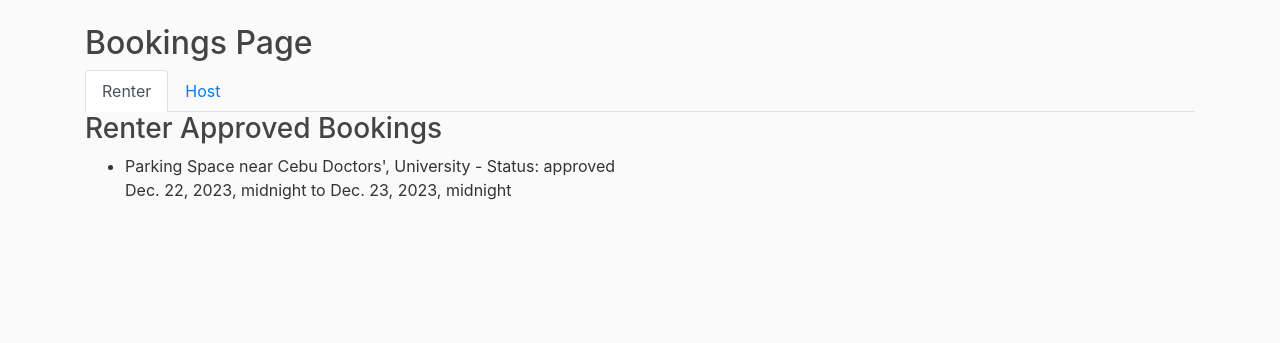
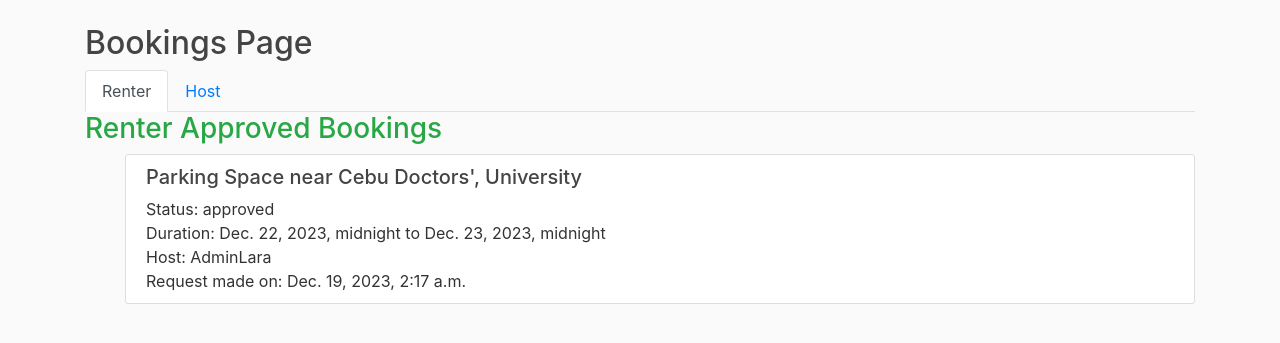
Before and after one commit to dreisnew/Space4Wheels, a Django app: page /bookings/ in a window 1280 px wide. Shown: the part 56-399 px from the top of the page. Run offline with Django 5.2, Linux system fonts and the light colour scheme; a user stored in the database is signed in; data comes from the database, SQL or seed files in the repository; some libraries are stand-ins or nearby versions.

Commit message:
adjust display in bookings

```diff
--- a/Space4Wheels/templates/Space4Wheels/bookings.html
+++ b/Space4Wheels/templates/Space4Wheels/bookings.html
@@ -1,4 +1,3 @@
-<!-- bookings.html -->
 {% extends "Space4Wheels/base.html" %}
 {% block content %}
     <h2>Bookings Page</h2>
@@ -14,62 +13,89 @@
         <div class="tab-pane fade show active" id="renter">
             <!-- Display different sections for renter bookings based on status -->
             {% if renter_pending_bookings %}
-                <h3>Renter Pending Bookings</h3>
+                <h3 class="text-primary">Renter Pending Bookings</h3>
                 <!-- Display pending bookings -->
                 <ul>
                     {% for booking in renter_pending_bookings %}
                         <!-- Display individual booking details -->
-                        <li>
-                            {{ booking.post.title }} - Status: {{ booking.status }}
+                        <article class="media content-section">
+                            <div class="media-body">
+                                <h5>{{ booking.post.title }}</h5>
+                                Status: {{ booking.status }}
                                 <br />
-                            {{ booking.reservation_start_date }} to {{ booking.reservation_end_date }}
-                        </li>
+                                Duration: {{ booking.reservation_start_date }} to {{ booking.reservation_end_date }}
+                                <br />
+                                Host: {{ booking.host.username }}
+                                <br />
+                                Request made on: {{ booking.date_requested }}
+                            </div>
+                        </article>
                     {% endfor %}
                 </ul>
             {% endif %}
 
             {% if renter_approved_bookings %}
-                <h3>Renter Approved Bookings</h3>
+                <h3 class="text-success">Renter Approved Bookings</h3>
                 <!-- Display approved bookings -->
                 <ul>
                     {% for booking in renter_approved_bookings %}
                         <!-- Display individual booking details -->
-                        <li>
-                            {{ booking.post.title }} - Status: {{ booking.status }}
+                        <article class="media content-section">
+                            <div class="media-body">
+                                <h5>{{ booking.post.title }}</h5>
+                                Status: {{ booking.status }}
                                 <br />
-                            {{ booking.reservation_start_date }} to {{ booking.reservation_end_date }}
-                        </li>
+                                Duration: {{ booking.reservation_start_date }} to {{ booking.reservation_end_date }}
+                                <br />
+                                Host: {{ booking.host.username }}
+                                <br />
+                                Request made on: {{ booking.date_requested }}
+                            </div>
+                        </article>
                     {% endfor %}
                 </ul>
             {% endif %}
 
             {% if renter_done_bookings %}
-                <h3>Renter Done Bookings</h3>
+                <h3 class="text-danger">Renter Done Bookings</h3>
                 <!-- Display done bookings -->
                 <ul>
                     {% for booking in renter_done_bookings %}
                         <!-- Display individual booking details -->
-                        <li>
-                            {{ booking.post.title }} - Status: {{ booking.status }}
+                        <article class="media content-section">
+                            <div class="media-body">
+                                <h5>{{ booking.post.title }}</h5>
+                                Status: {{ booking.status }}
                                 <br />
-                            {{ booking.reservation_start_date }} to {{ booking.reservation_end_date }}
-
-                        </li>
+                                Duration: {{ booking.reservation_start_date }} to {{ booking.reservation_end_date }}
+                                <br />
+                                Host: {{ booking.host.username }}
+                                <br />
+                                Request made on: {{ booking.date_requested }}
+                            </div>
+                        </article>
                     {% endfor %}
                 </ul>
             {% endif %}
 
             {% if renter_rejected_bookings %}
-                <h3>Renter Rejected Bookings</h3>
+                <h3 class="text-warning">Renter Rejected Bookings</h3>
                 <!-- Display rejected bookings -->
                 <ul>
                     {% for booking in renter_rejected_bookings %}
                         <!-- Display individual booking details -->
-                        <li>
-                            {{ booking.post.title }} - Status: {{ booking.status }}
+                        <article class="media content-section">
+                            <div class="media-body">
+                                <h5>{{ booking.post.title }}</h5>
+                                Status: {{ booking.status }}
                                 <br />
-                            {{ booking.reservation_start_date }} to {{ booking.reservation_end_date }}
-                        </li>
+                                Duration: {{ booking.reservation_start_date }} to {{ booking.reservation_end_date }}
+                                <br />
+                                Host: {{ booking.host.username }}
+                                <br />
+                                Request made on: {{ booking.date_requested }}
+                            </div>
+                        </article>
                     {% endfor %}
                 </ul>
             {% endif %}
@@ -80,15 +106,23 @@
         </div>
         <div class="tab-pane fade" id="host">
             {% if host_bookings_pending_approval %}
-                <h3>Host Bookings (Pending Approval)</h3>
+                <h3 class="text-primary">Host Bookings (Pending Approval)</h3>
                 <ul>
                     {% for booking in host_bookings_pending_approval %}
-                    <li>
-                        {{ booking.post.title }} - Status: {{ booking.status }}
+                    <article class="media content-section">
+                        <div class="media-body">
+                        <h5>{{ booking.post.title }}</h5>
+                        Status: {{ booking.status }}
                         <br />
                         {{ booking.reservation_start_date }} to {{ booking.reservation_end_date }}
                         <br />
                         Request by: <a href="{% url 'author-profile' %}?author_username={{ booking.renter.username }}">{{ booking.renter.username }}</a>
+                        <br />
+                        Email Address: {{ booking.renter.email }}
+                        <br />
+                        Contact Number: {{ booking.renter.profile.contact_number }}
+                        <br />
+                        Request made on: {{ booking.date_requested }}
                         <br />
                         <form method="post" action="{% url 'approve-booking' booking.id %}" class="button-container">
                             {% csrf_token %}
@@ -98,17 +132,20 @@
                             {% csrf_token %}
                             <button type="submit" class="btn btn-danger">Reject</button>
                         </form>
-                    </li>
+                        </div>
+                    </article>
                     {% endfor %}
                 </ul>
             {% endif %}
 
             {% if host_bookings_approved %}
-                <h3>Host Bookings (Approved)</h3>
+                <h3 class="text-success">Host Bookings (Approved)</h3>
                 <ul>
                     {% for booking in host_bookings_approved %}
-                    <li>
-                        {{ booking.post.title }} - Status: {{ booking.status }}
+                    <article class="media content-section">
+                        <div class="media-body">
+                            <h5>{{ booking.post.title }}</h5>
+                            Status: {{ booking.status }}
                             <br />
                             {{ booking.reservation_start_date }} to {{ booking.reservation_end_date }}
                             <br />
@@ -117,6 +154,8 @@
                             Email Address: {{ booking.renter.email }}
                             <br />
                             Contact Number: {{ booking.renter.profile.contact_number }}
+                            <br />
+                            Request made on: {{ booking.date_requested }}
                             {% if user.is_authenticated and user != object.author %}
                                 <p>User Rating: {{ user_rating.rating|default:"None" }}</p>
 
@@ -127,21 +166,26 @@
                                     {% endif %}
                                 {% endif %}
                             {% endif %}
-                    </li>
+                        </div>
+                    </article>
                     {% endfor %}
                 </ul>
             {% endif %}
 
             {% if host_bookings_done %}
-                <h3>Host Bookings (Done)</h3>
+                <h3 class="text-danger">Host Bookings (Done)</h3>
                 <ul>
                     {% for booking in host_bookings_done %}
-                        <li>
-                            {{ booking.post.title }} - Status: {{ booking.status }}
+                    <article class="media content-section">
+                        <div class="media-body">
+                            <h5>{{ booking.post.title }}</h5>
+                            Status: {{ booking.status }}
                             <br />
                             {{ booking.reservation_start_date }} to {{ booking.reservation_end_date }}
                             <br />
                             Request by: <a href="{% url 'author-profile' %}?author_username={{ booking.renter.username }}">{{ booking.renter.username }}</a>
+                            <br />
+                            Request made on: {{ booking.date_requested }}
                             {% if user.is_authenticated and user != object.author %}
                                 <p>User Rating: {{ user_rating.rating|default:"None" }}</p>
 
@@ -152,22 +196,28 @@
                                     {% endif %}
                                 {% endif %}
                             {% endif %}
-                        </li>
+                        </div>
+                    </article>
                     {% endfor %}
                 </ul>
             {% endif %}
 
             {% if host_bookings_rejected %}
-                <h3>Host Bookings (Rejected)</h3>
+                <h3 class="text-warning">Host Bookings (Rejected)</h3>
                 <ul>
                     {% for booking in host_bookings_rejected %}
-                    <li>
-                        {{ booking.post.title }} - Status: {{ booking.status }}
+                    <article class="media content-section">
+                        <div class="media-body">
+                        <h5>{{ booking.post.title }}</h5>
+                        Status: {{ booking.status }}
                         <br />
                         {{ booking.reservation_start_date }} to {{ booking.reservation_end_date }}
                         <br />
                         Request by: <a href="{% url 'author-profile' %}?author_username={{ booking.renter.username }}">{{ booking.renter.username }}</a>
-                    </li>
+                        <br />
+                        Request made on: {{ booking.date_requested }}
+                        </div>
+                    </article>
                     {% endfor %}
                 </ul>
             {% endif %}
```
Lines whose indentation alone changed are shown as unchanged.
